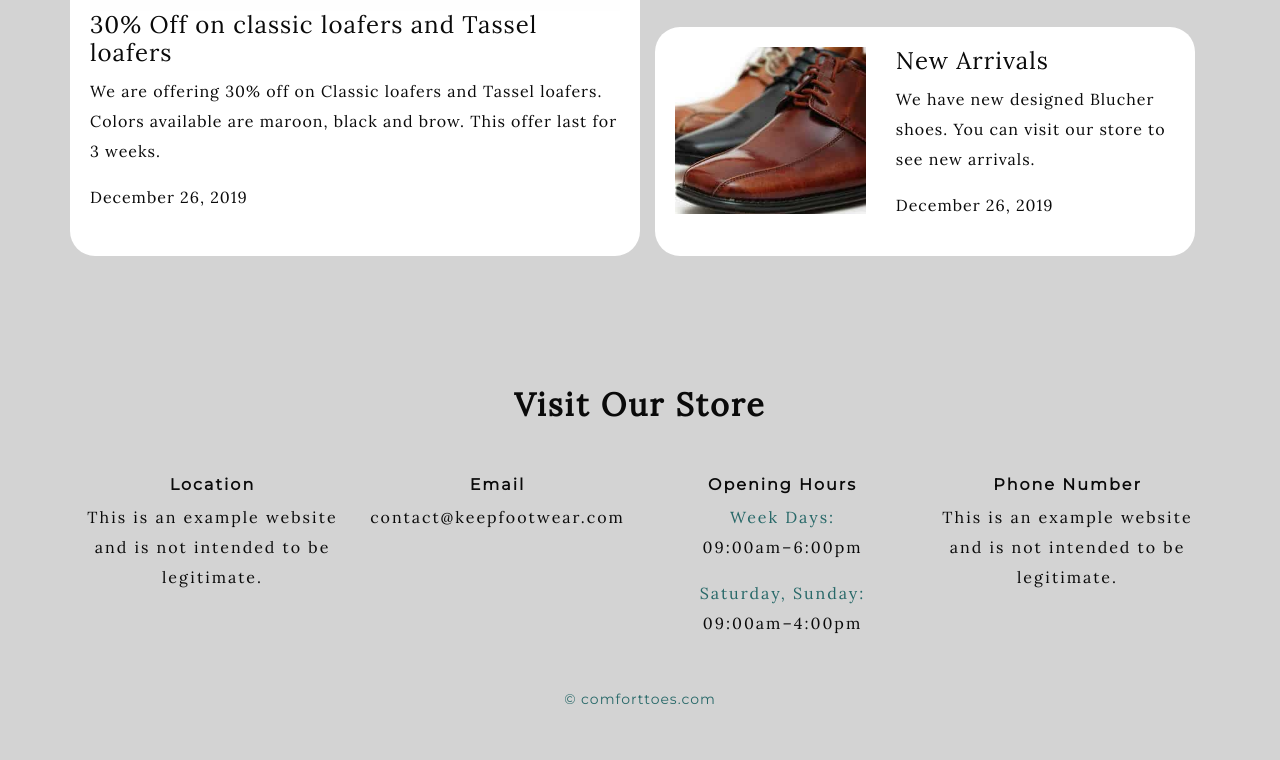
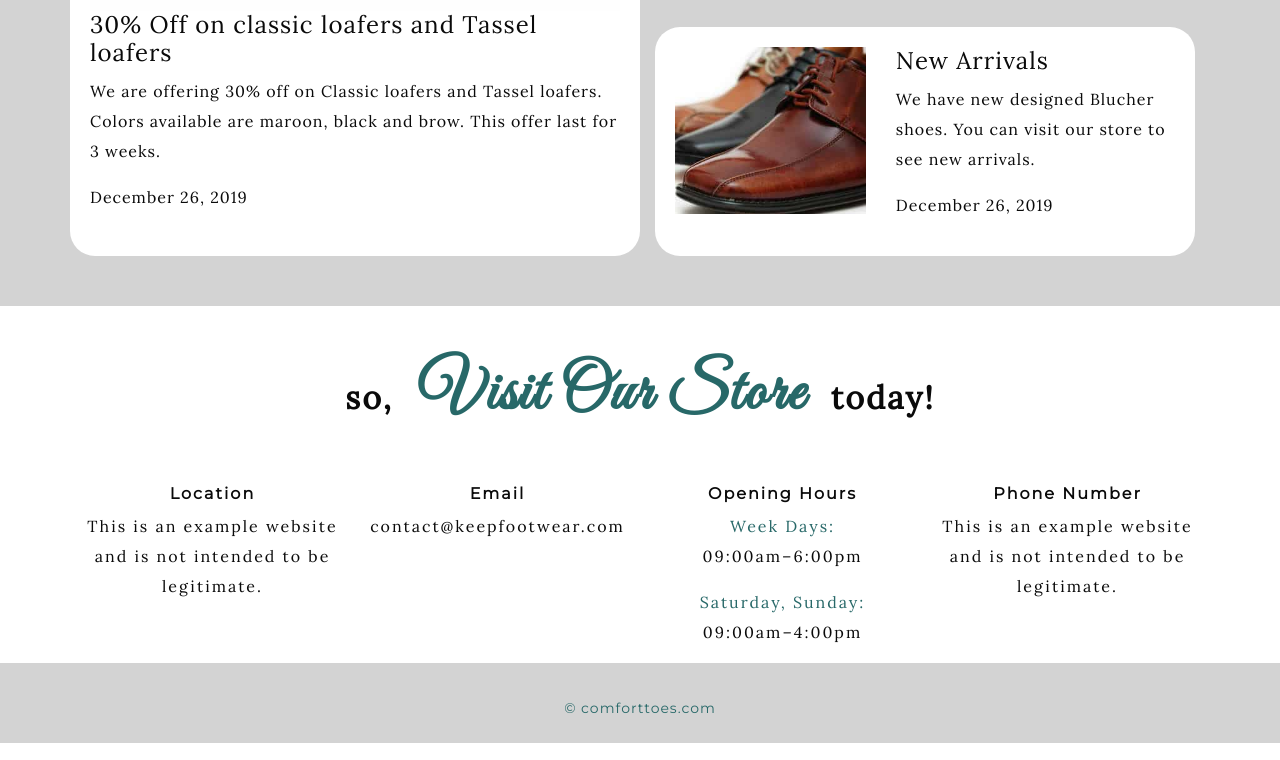
Before and after one commit to hassan-ali-cs7/new-comforttoes, a plain HTML site: page index.html in a window 1280 px wide. Shown: the part 2457-3217 px from the top of the page. Drawn offline with nearby package versions, Linux system fonts and the light colour scheme.

Commit message:
color and font fixes

```diff
--- a/css/style.css
+++ b/css/style.css
@@ -3,10 +3,14 @@ html {
 }
 
 body {
-    font-family: 'Lora';
+    font-family: 'Lora', sans-serif;
     letter-spacing: 2px;
     line-height: 30px;
     color: rgb(10, 10, 10);
+}
+
+.nav-item {
+    font-weight: bold;
 }
 
 div.header {
@@ -22,19 +26,17 @@ div.middle-section {
     background-color: white;
 }
 
-.footer {
+.contact-us {
     text-align: center;
-    padding: 30px;
-    background-color: lightgrey;
     word-wrap: break-word;
 }
 
-.footer .sub-heading {
+.contact-us .sub-heading {
     font-weight: bold;
     font-family: 'Montserrat', sans-serif;
 }
 
-.footer .timing-heading {
+.contact-us .timing-heading {
     color: #276868;
 }
 
@@ -119,18 +121,28 @@ h2 {
     margin-bottom: 30px;
 }
 
+.footer {
+    background-color: lightgrey;
+    height: 80px;
+}
+
+.visit-our-store {
+    font-family: 'Great Vibes', sans-serif;
+    color: #276868;
+    font-size: 65px;
+    margin-left: 15px;
+    margin-right: 15px;
+}
 @media only screen and (max-width: 970px) {
-    .footer .item, .promotions .item {
+    .contact-us .item, .promotions .item {
         margin-top: 20px;
         margin-bottom: 20px;
     }
     .second-item {
         margin-bottom: 0px;
     }
+
+    .visit-our-store {
+        display: block;
+    }
 }
-
-/* @media (max-width: 970) {
-    .footer .item {
-        margin: 50px;
-    }
-} */
--- a/index.html
+++ b/index.html
@@ -8,7 +8,7 @@
     <link rel="stylesheet" href="https://cdnjs.cloudflare.com/ajax/libs/twitter-bootstrap/4.4.1/css/bootstrap.min.css">
     <link rel="stylesheet" href="css/style.css">
 
-    <link href="https://fonts.googleapis.com/css?family=Lora|Montserrat&display=swap" rel="stylesheet">
+    <link href="https://fonts.googleapis.com/css?family=Lora|Montserrat|Great+Vibes&display=swap" rel="stylesheet">
 </head>
 
 <body>
@@ -104,7 +104,7 @@
 
             <p>
                 ‘ComfortToes’ started as a small business in 2018 with a 1 room shop and 1 employee. The business has
-                seen tremendous growth and we have now moved to a bigger shop with 5 employeees.
+                seen tremendous growth and we have now moved to a bigger shop with 5 employees.
             </p>
         </div>
     </div>
@@ -183,12 +183,12 @@
         </div>
     </div>
 
-    <!-- Footer -->
-    <div class="footer" id="contact-us">
-        <div class="container contact-details">
+    <!-- Contact Us -->
+    <div class="contact-us" id="contact-us">
+        <div class="container">
             <div class="row">
                 <div class="col-md-12">
-                    <h2 class="visit-us">Visit Our Store</h2>
+                    <h2 class="visit-us">so, <span class="visit-our-store">Visit Our Store</span> today!</h2>
                 </div>
             </div>
             <div class="row">
@@ -223,7 +223,10 @@
                 </div>
             </div>
         </div>
+    </div>
 
+    <!-- Footer -->
+    <div class="footer">
         <p align="center" class="copyright">&copy; comforttoes.com</p>
     </div>
 
```
